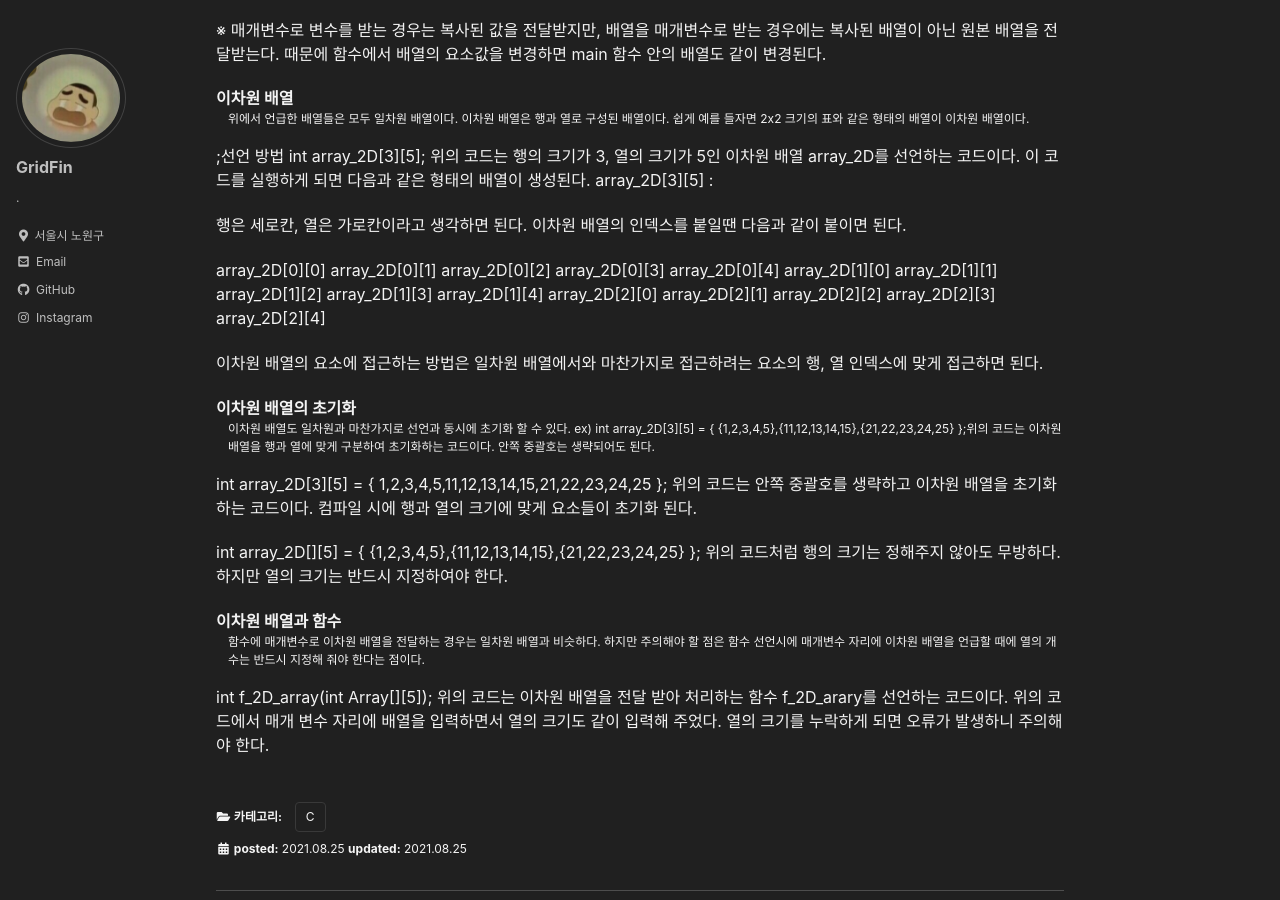
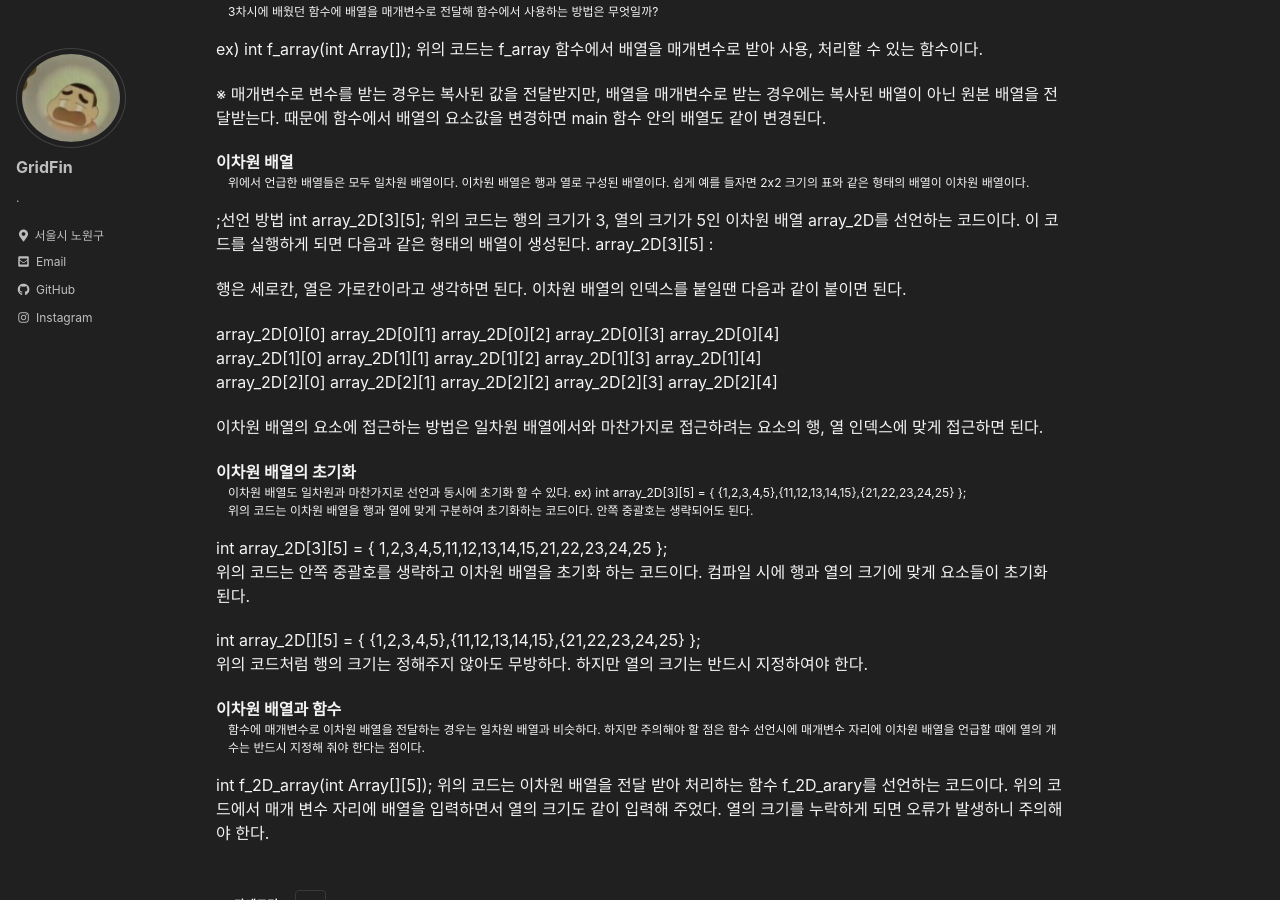
Before and after one commit to GridFin/GridFin.github.io, a Jekyll site: the page built from _posts/2021-08-25-C_array.md, in a window 1280 px wide and 900 px high, scrolled down 1688 px. Built offline with Jekyll 4.4.1, drawn with Linux system fonts in a browser that asks for light colours; cached includes are drawn as plain includes; some web fonts are replaced; comment, search, counter and statistics services are not loaded; some of the changed text lies outside the part shown.

```diff
--- a/_posts/2021-08-25-C_array.md
+++ b/_posts/2021-08-25-C_array.md
@@ -10,9 +10,11 @@ last_modified_at: 2021-08-25
 ---
 
 10장 배열
+---
 
 배열이란?
 : 동일한 타입의 데이터가 여러 개 저장되어 있는 데이터 저장 장소이다.
+---
 
 배열 선언
 -> int s[10];
@@ -32,6 +34,7 @@ last_modified_at: 2021-08-25
 : 배열 요소의 인덱스 번호로 접근한다.
 : 배열 요소의 인덱스는 첫 번째부터 순서대로 0, 1, 2.. 이다.
   -> 배열의 ‘첫’ 번째 요소의 인덱스 번호는 ‘0’이다.
+---
 
 배열과 반복문
 : 반복문을 이용하여 배열의 모든 요소에 보다 쉽게 접근 할 수 있다.
@@ -125,17 +128,17 @@ array_2D[0][0]
 array_2D[0][1]
 array_2D[0][2]
 array_2D[0][3]
-array_2D[0][4]
+array_2D[0][4]<br>
 array_2D[1][0]
 array_2D[1][1]
 array_2D[1][2]
 array_2D[1][3]
-array_2D[1][4]
+array_2D[1][4]<br>
 array_2D[2][0]
 array_2D[2][1]
 array_2D[2][2]
 array_2D[2][3]
-array_2D[2][4]
+array_2D[2][4]<br>
 
 
 이차원 배열의 요소에 접근하는 방법은 일차원 배열에서와 마찬가지로 접근하려는 요소의 행, 열 인덱스에 맞게 접근하면 된다.
@@ -143,12 +146,13 @@ array_2D[2][4]
 이차원 배열의 초기화
 : 이차원 배열도 일차원과 마찬가지로 선언과 동시에 초기화 할 수 있다.
 ex)
-int array_2D[3][5] = { {1,2,3,4,5},{11,12,13,14,15},{21,22,23,24,25} };위의 코드는 이차원 배열을 행과 열에 맞게 구분하여 초기화하는 코드이다. 안쪽 중괄호는 생략되어도 된다.
+int array_2D[3][5] = { {1,2,3,4,5},{11,12,13,14,15},{21,22,23,24,25} };<br>
+위의 코드는 이차원 배열을 행과 열에 맞게 구분하여 초기화하는 코드이다. 안쪽 중괄호는 생략되어도 된다.
 
-int array_2D[3][5] = { 1,2,3,4,5,11,12,13,14,15,21,22,23,24,25 };
+int array_2D[3][5] = { 1,2,3,4,5,11,12,13,14,15,21,22,23,24,25 };<br>
 위의 코드는 안쪽 중괄호를 생략하고 이차원 배열을 초기화 하는 코드이다. 컴파일 시에 행과 열의 크기에 맞게 요소들이 초기화 된다.
 
-int array_2D[][5] = { {1,2,3,4,5},{11,12,13,14,15},{21,22,23,24,25} };
+int array_2D[][5] = { {1,2,3,4,5},{11,12,13,14,15},{21,22,23,24,25} };<br>
 위의 코드처럼 행의 크기는 정해주지 않아도 무방하다. 하지만 열의 크기는 반드시 지정하여야 한다.
 
 이차원 배열과 함수
```
